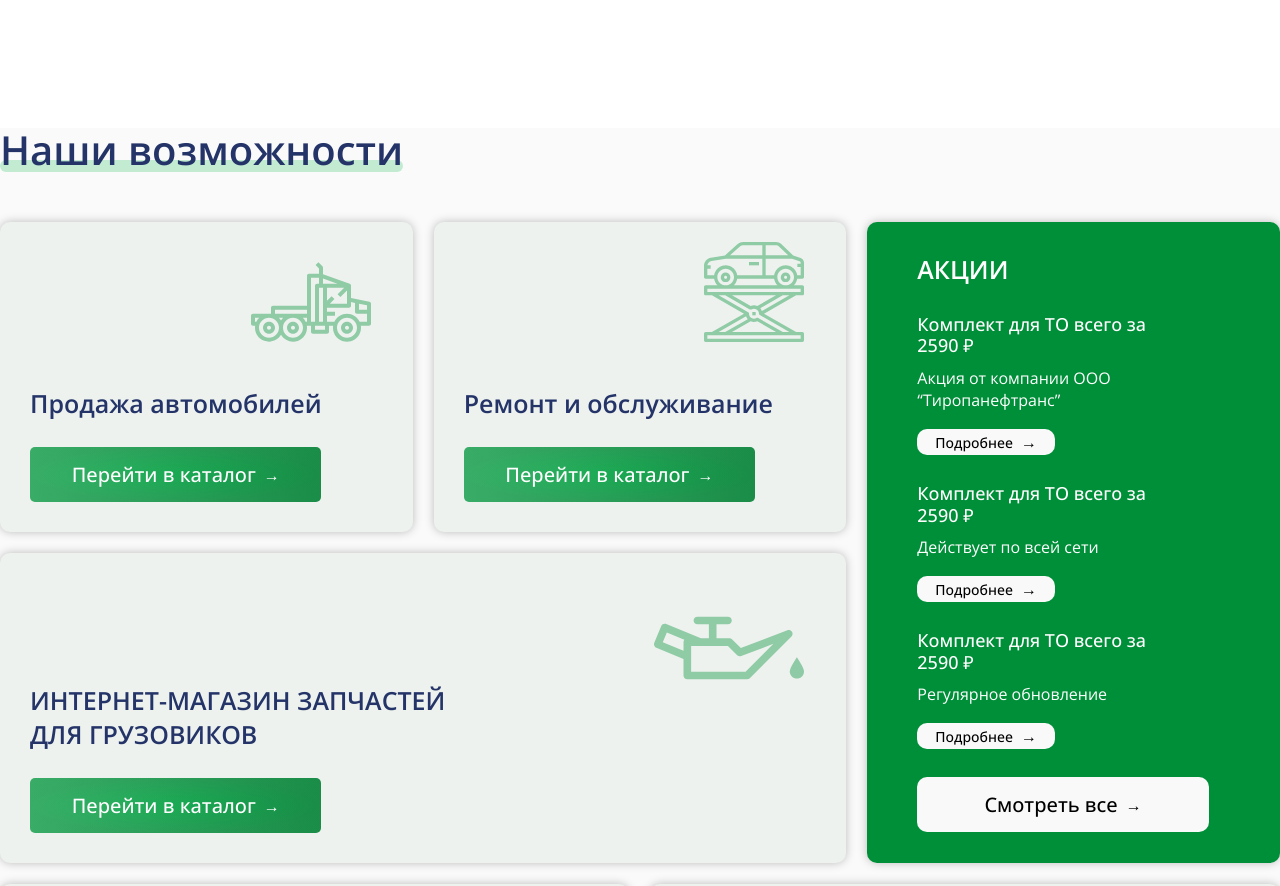
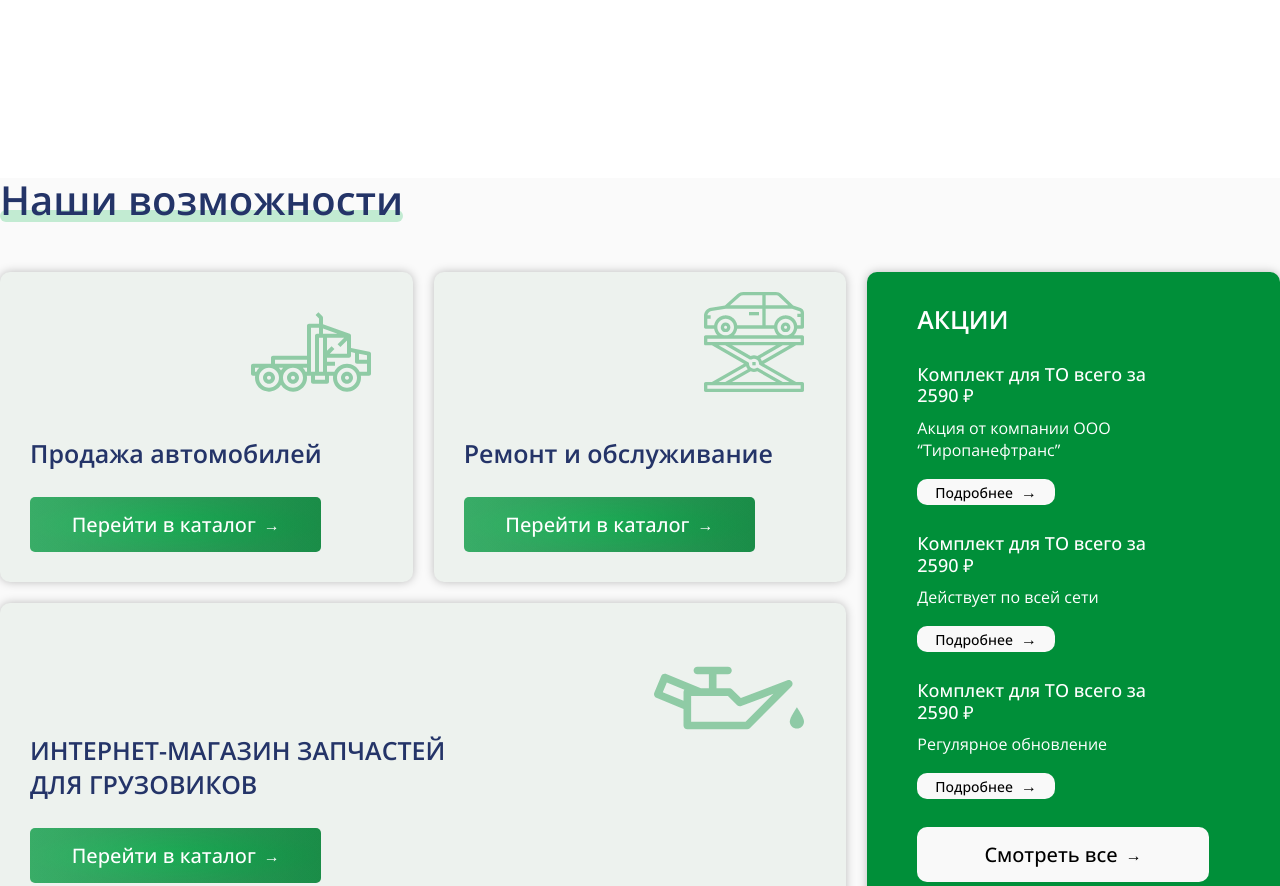
Before and after one commit to mepeha/tiropaverstka, a website: page index.html in a window 1280 px wide. Shown: the part 780-1666 px from the top of the page. Drawn offline with Linux system fonts and the light colour scheme.

Commit message:
ПК ВСЕ, КРОМЕ ФУТЕРА, ТАМ НЕБОЛЬШИЕ ПРАВКИ V2

```diff
--- a/style.scss
+++ b/style.scss
@@ -23,7 +23,7 @@ p, span, a {
   line-height: normal;
 }
 main section {
-  margin: 50px 0;
+  margin: 100px 0;
 }
 
 .color-text {
```
Also changed, not shown: index.html (+2 -1 lines), style.css.
